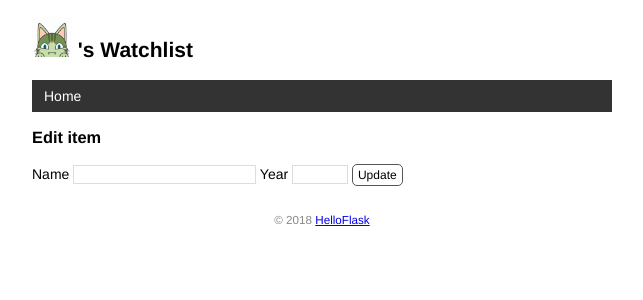
After one commit to huizi0007/watchlist, a Flask app: template templates/edit.html in a window 1280 px wide. The commit adds this page. Shown: the top 300 px of the page, without its empty margins (318-961 px from the left). Run offline with Flask 3, Linux system fonts and the light colour scheme; the template is opened without the code that fills it, so the values that code supplies are empty.

Commit message:
Add forms to create, edit and delete items

```diff
--- a/app.py
+++ b/app.py
@@ -7,6 +7,7 @@ from flask_sqlalchemy import SQLAlchemy  # 导入扩展类
 from sqlalchemy.orm import DeclarativeBase
 from pathlib import Path
 from sqlalchemy import String, select
+from flask import request, url_for, redirect, flash
 from sqlalchemy.orm import Mapped, mapped_column
 
 
@@ -17,6 +18,7 @@ from sqlalchemy.orm import Mapped, mapped_column
 
 SQLITE_PREFIX = 'sqlite:///' if sys.platform.startswith('win') else 'sqlite:////'
 app = Flask(__name__)
+app.config["SECRET_KEY"] = "dev"
 
 class Base(DeclarativeBase):
   pass
@@ -42,10 +44,56 @@ class Movie(db.Model):  # 表名将会是 movie
     year: Mapped[str] = mapped_column(String(4))  # 电影年份
 
 
-@app.route('/')
+@app.route('/', methods=['GET', 'POST'])
 def index():
-    movies = db.session.execute(select(Movie)).scalars().all()  # 读取所有电影记录
-    return render_template('index.html',  movies=movies)
+    if request.method == 'POST':  # 判断是否是 POST 请求
+        # 获取表单数据
+        title = request.form.get('title')  # 传入表单对应输入字段的 name 值
+        year = request.form.get('year')
+        # 验证数据
+        if not title or not year or len(year) > 4 or len(title) > 60:
+            flash('Invalid input.')  # 显示错误提示
+            return redirect(url_for('index'))  # 重定向回主页
+        # 保存表单数据到数据库
+        movie = Movie(title=title, year=year)  # 创建记录
+        db.session.add(movie)  # 添加到数据库会话
+        db.session.commit()  # 提交数据库会话
+        flash('Item created.')  # 显示成功创建的提示
+        return redirect(url_for('index'))  # 重定向回主页
+
+    movies = db.session.execute(select(Movie)).scalars().all()
+    return render_template('index.html', movies=movies)
+
+
+
+@app.route('/movie/edit/<int:movie_id>', methods=['GET', 'POST'])
+def edit(movie_id):
+    movie = db.get_or_404(Movie, movie_id)
+
+    if request.method == 'POST':  # 处理编辑表单的提交请求
+        title = request.form.get('title', '').strip()
+        year = request.form.get('year', '').strip()
+
+        if not title or not year or len(year) != 4 or len(title) > 60:
+            flash('Invalid input.')
+            return redirect(url_for('edit', movie_id=movie_id))  # 重定向回对应的编辑页面
+
+        movie.title = title  # 更新标题
+        movie.year = year  # 更新年份
+        db.session.commit()  # 提交数据库会话
+        flash('Item updated.')
+        return redirect(url_for('index'))  # 重定向回主页
+
+    return render_template('edit.html', movie=movie)  # 传入被编辑的电影记录
+
+
+@app.route('/movie/delete/<int:movie_id>', methods=['POST'])  # 限定只接受 POST 请求
+def delete(movie_id):
+    movie = db.get_or_404(Movie, movie_id)  # 获取电影记录
+    db.session.delete(movie)  # 删除对应的记录
+    db.session.commit()  # 提交数据库会话
+    flash('Item deleted.')
+    return redirect(url_for('index'))  # 重定向回主页
 
 
 @app.cli.command('init-db')  # 注册为命令，传入自定义命令名
--- a/static/style.css
+++ b/static/style.css
@@ -83,3 +83,48 @@ nav li a:hover {
     border-radius: 5px;
     padding: 3px 5px;
 }
+/* 覆盖某些浏览器对 input 元素定义的字体 */
+input[type=submit] {
+    font-family: inherit;
+}
+
+input[type=text] {
+    border: 1px solid #ddd;
+}
+
+input[name=year] {
+    width: 50px;
+}
+
+.btn {
+    font-size: 12px;
+    padding: 3px 5px;
+    text-decoration: none;
+    cursor: pointer;
+    background-color: white;
+    color: black;
+    border: 1px solid #555555;
+    border-radius: 5px;
+}
+
+.btn:hover {
+    text-decoration: none;
+    background-color: black;
+    color: white;
+    border: 1px solid black;
+}
+
+.alert {
+    position: relative;
+    padding: 7px;
+    margin: 7px 0;
+    border: 1px solid transparent;
+    color: #004085;
+    background-color: #cce5ff;
+    border-color: #b8daff;
+    border-radius: 5px;
+}
+
+.inline-form {
+    display: inline;
+}
--- a/templates/base.html
+++ b/templates/base.html
@@ -4,6 +4,11 @@
     {% block head %}
     <meta charset="utf-8">
     <meta name="viewport" content="width=device-width, initial-scale=1.0">
+
+    {% for message in get_flashed_messages() %}
+   	 <div class="alert">{{ message }}</div>
+    {% endfor %}
+
     <title>{{ user.name }}'s Watchlist</title>
     <link rel="icon" href="{{ url_for('static', filename='favicon.ico') }}">
     <link rel="stylesheet" href="{{ url_for('static', filename='style.css') }}" type="text/css">
--- /dev/null
+++ b/templates/edit.html
@@ -0,0 +1,10 @@
+{% extends 'base.html' %}
+
+{% block content %}
+<h3>Edit item</h3>
+<form method="post">
+    Name <input type="text" name="title" autocomplete="off" required value="{{ movie.title }}">
+    Year <input type="text" name="year" autocomplete="off" required value="{{ movie.year }}">
+    <input class="btn" type="submit" name="submit" value="Update">
+</form>
+{% endblock %}
```
Also changed, not shown: templates/index.html (+20 -0 lines).
